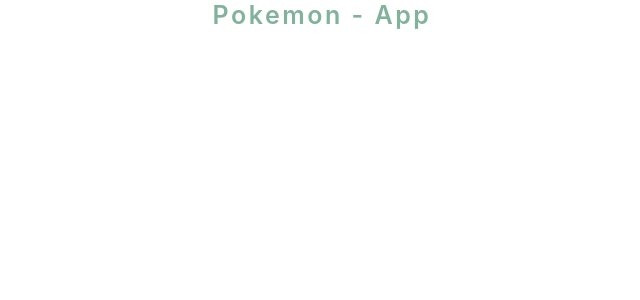
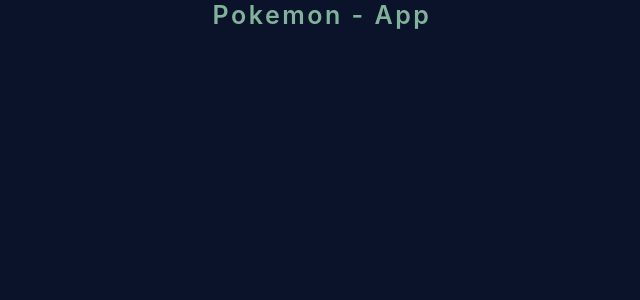
Before and after one commit to V-Dat/pokemon-ts, a React (Create React App) app: page / in a window 1280 px wide. Shown: the top 300 px of the page, without its empty margins (318-958 px from the left). Built offline with nearby package versions, Linux system fonts and the light colour scheme.

Commit message:
#5 Style App Component

```diff
--- a/src/App.scss
+++ b/src/App.scss
@@ -1,2 +1,5 @@
 .app-root {
+  background-color: var(--color-liberty-blue);
+  min-height: 100vh;
+  width: 100%;
 }
--- a/src/App.tsx
+++ b/src/App.tsx
@@ -1,3 +1,4 @@
+import "./App.scss";
 import Header from "./Components/Layout/Header/Header";
 
 function App() {
--- a/src/Assets/Style/Color.scss
+++ b/src/Assets/Style/Color.scss
@@ -1,3 +1,4 @@
 body {
   --color-green-light: #81b29a;
+  --color-liberty-blue: #0b132b;
 }
```
